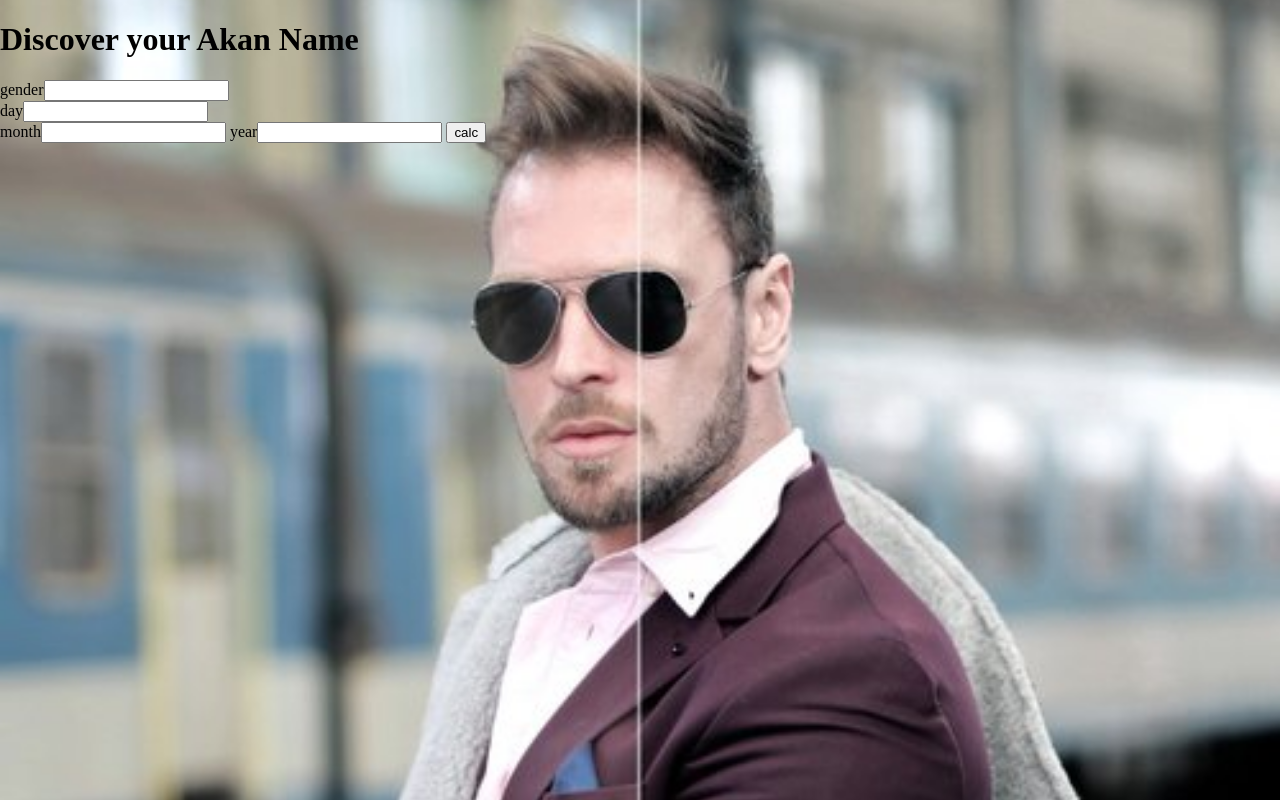
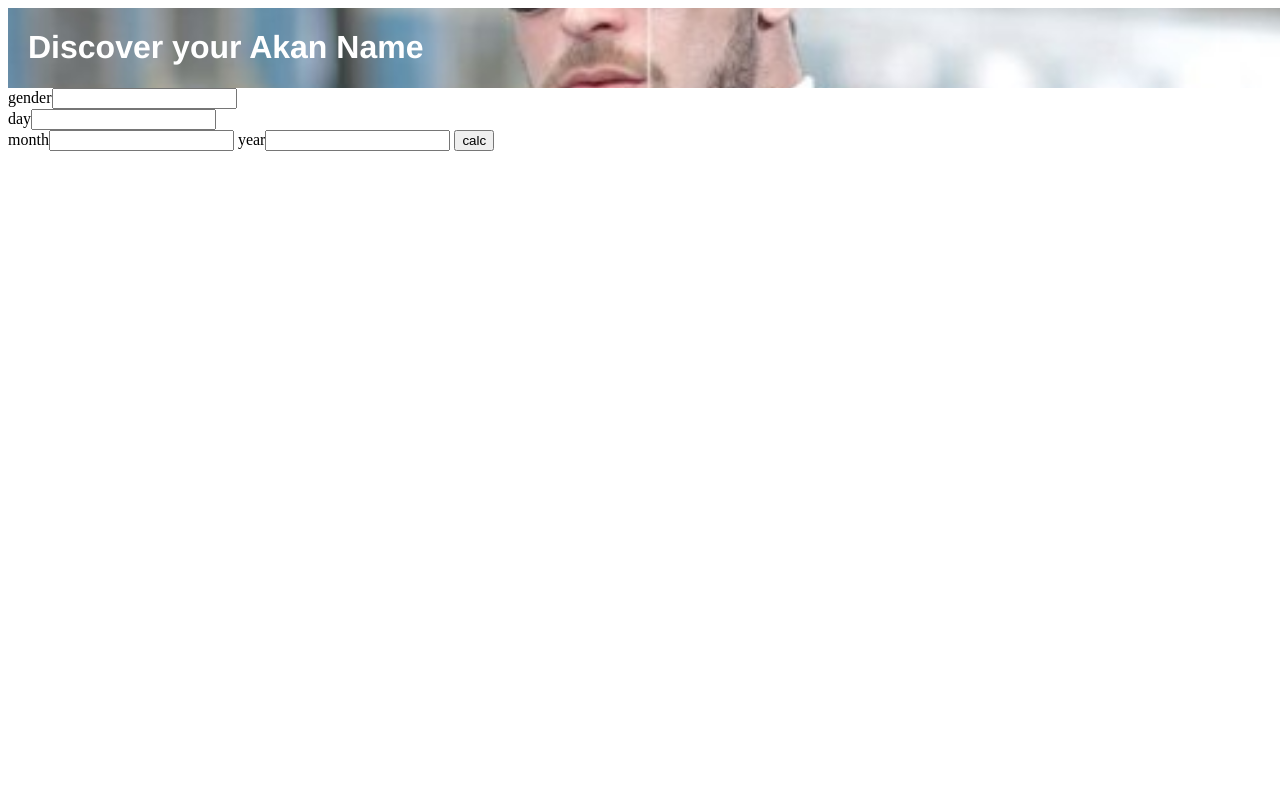
Before and after one commit to wandiariunga/IP2, a plain HTML site: page index.html in a window 1280 px wide. Drawn offline with Linux system fonts and the light colour scheme.

Commit message:
recover file

```diff
--- a/css2.css
+++ b/css2.css
@@ -1,21 +1,19 @@
 
-.container {
-    position: absolute;
-    left: 0;
-    top: 0;
+
+.main{
+    padding-left: 20px;
+    color: white;
+    width: 70%;
+    float:  left;
+    font-family: Helvetica;
+    background-image: url("images/man.jpeg");
+    background-position: center;
+    background-repeat: no-repeat;
+    background-size: cover;
     width: 100%;
     height:100%;
     height: 100%;
     width: 100%;
-    background-image: url("images/man.jpeg");
-    /* Center and scale the image nicely */
-    background-position: center;
-    background-repeat: no-repeat;
-    background-size: cover;
-}
-
-.main{
-    padding-left: 20px;
 }
 
 .h1{
--- a/index.html
+++ b/index.html
@@ -10,12 +10,13 @@
 </head>
 <body>
 
-
-<div class=container >
+    <div class="main">
 
 <h1>Discover your Akan Name</h1>
+
 <h1 id="answer"></h1>
 
+</div>
 gender<input type="text" id="gender"> <br>
 day<input type="text" id="day"> <br>
 month<input type="text" id="month">
```
